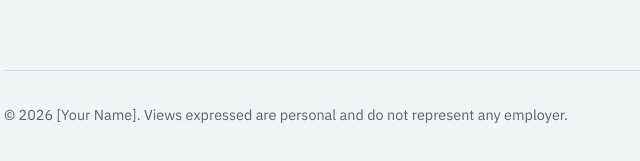
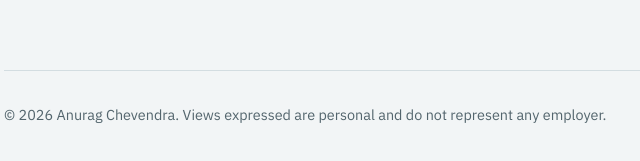
Before and after one commit to wattthefact/Azee, a plain HTML site: page index.html in a window 1280 px wide. Shown: the part 2910-3071 px from the top of the page, 136-776 px from the left. Drawn offline with Linux system fonts and the light colour scheme.

Commit message:
Update index.html

```diff
--- a/index.html
+++ b/index.html
@@ -171,7 +171,7 @@ footer{padding:2rem 0 3rem;color:var(--muted);font-size:.9rem;border-top:1px sol
     </section>
   </main>
 
-  <footer>© 2026 [Your Name]. Views expressed are personal and do not represent any employer.</footer>
+  <footer>© 2026 Anurag Chevendra. Views expressed are personal and do not represent any employer.</footer>
 </div>
 
 <script>
```
